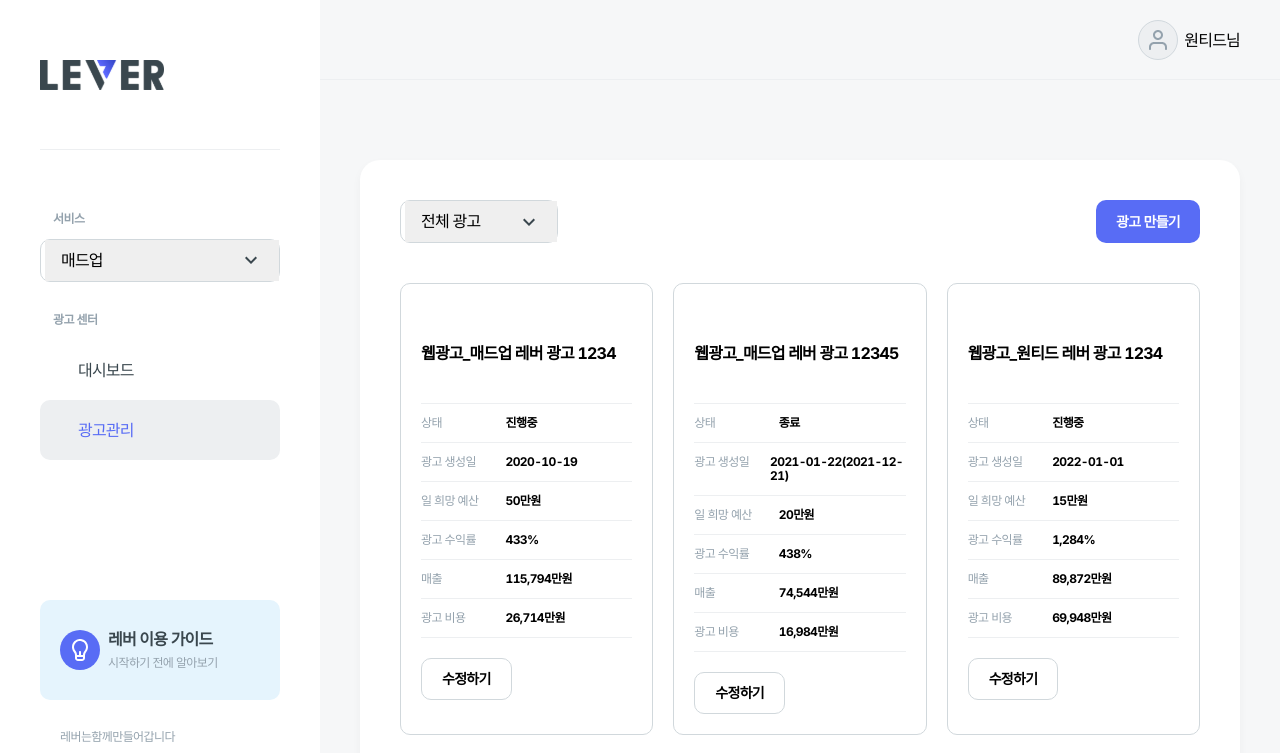
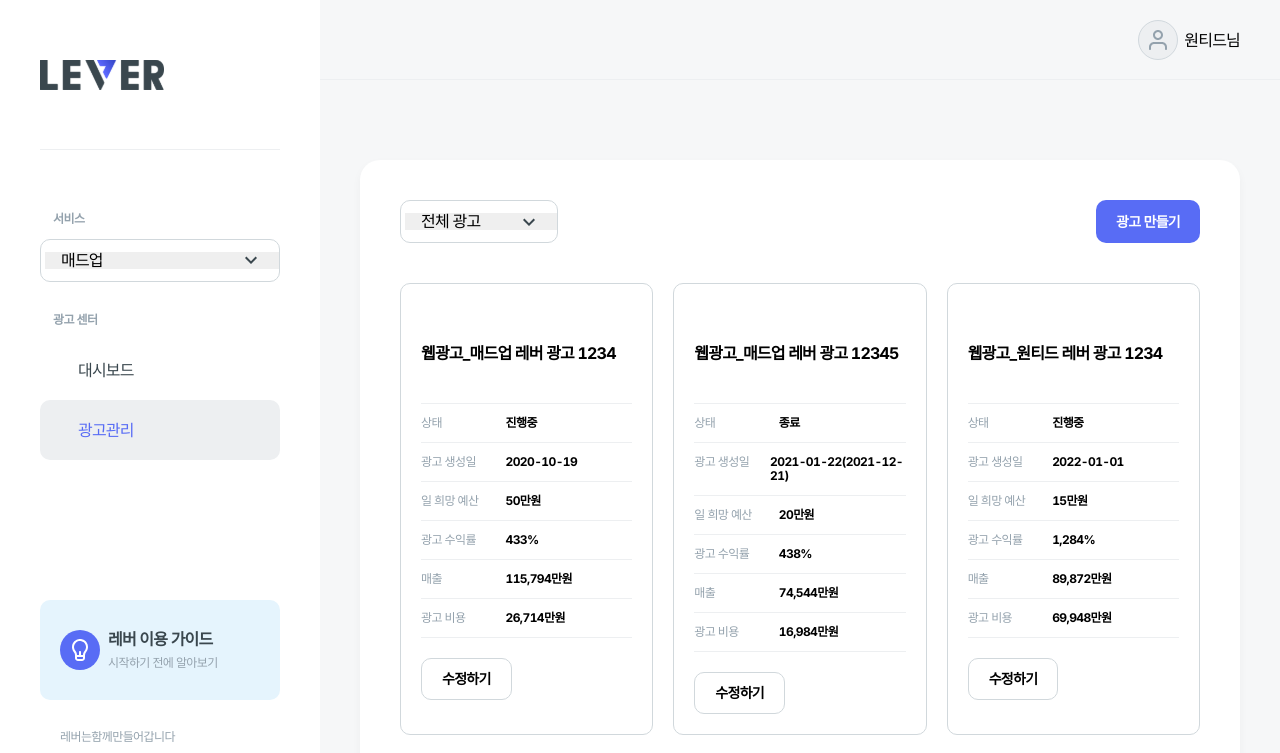
Before and after one commit to han-byul-yang/ManagementDashboard, a React (Create React App) app: page /management in a window 1280 px wide. Shown: the top 753 px of the page. Built offline with nearby package versions, Linux system fonts and the light colour scheme; some icons are missing; a web font is replaced by a local one.

Commit message:
Design: Edit Dropdown and EditableBox

```diff
--- a/src/components/Dropdown/dropdown.module.scss
+++ b/src/components/Dropdown/dropdown.module.scss
@@ -6,13 +6,14 @@
   position: relative;
   display: flex;
   align-items: center;
+  padding: 12px 0;
   cursor: pointer;
   border: 1px solid colors.$GRAY_100;
   border-radius: 10px;
 
   select {
-    width: 100%;
-    padding: 12px 48px 12px 16px;
+    width: 150%;
+    padding: 0 48px 0 16px;
     margin-left: 4px;
     cursor: inherit;
     border: none;
--- a/src/routes/Management/EditableBox.module.scss
+++ b/src/routes/Management/EditableBox.module.scss
@@ -1,10 +1,15 @@
+@use 'styles/constants/colors';
+@use 'styles/mixins/typo';
+
 .container {
   display: flex;
   align-items: center;
 
   input {
+    @include typo.body14;
     display: block;
-    padding: 4px;
+    padding: 2px 4px;
+    border-bottom: 1px solid colors.$SECONDARY_02;
   }
 }
 
```
